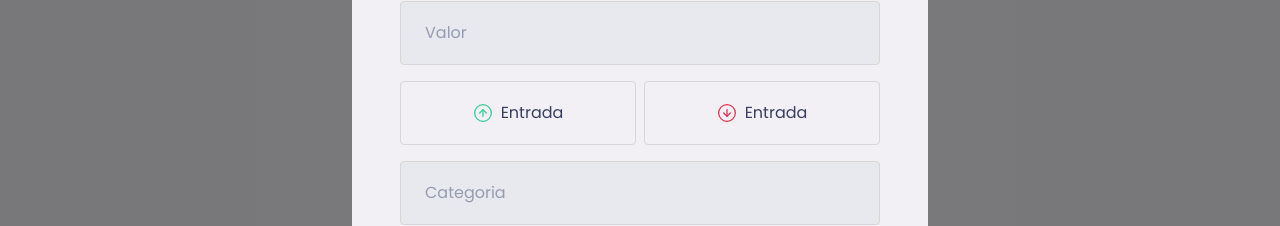
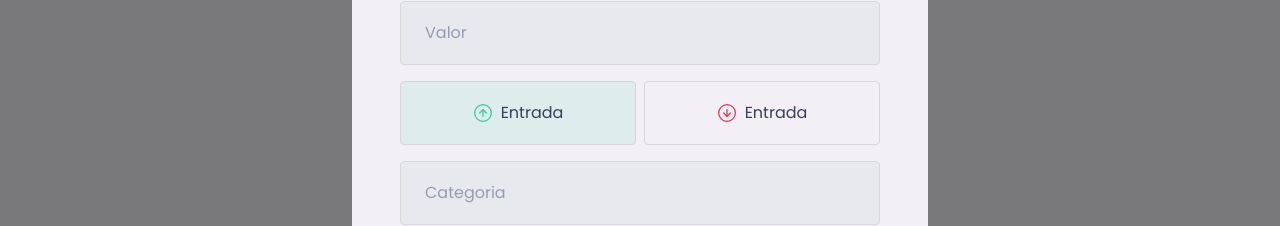
Before and after one commit to rubpalmeida/ignite-dtmoney, a React (Create React App) app: page / in a window 1280 px wide. Both pictures are taken after a click on the button "Nova transação". Shown: the part 317-543 px from the top of the page. Built offline with nearby package versions, Linux system fonts and the light colour scheme; what miragejs would draw is missing.

Commit message:
Radio Button added using Props of styled comp

```diff
--- a/src/components/NewTransactionModal/index.tsx
+++ b/src/components/NewTransactionModal/index.tsx
@@ -11,6 +11,7 @@
 }
 
 export function NewTransactionModal({ isOpen, onRequestClose }: NewTransactionModalProps) {
+
     return (
         <Modal
             isOpen={isOpen}
--- a/src/components/TrasactionTypeButton/index.tsx
+++ b/src/components/TrasactionTypeButton/index.tsx
@@ -1,24 +1,33 @@
-import { Container } from "./styles";
+import { Container, RadioBox } from "./styles";
+import { useState } from "react";
 
 import incomeImg from '../../assets/income.svg'
 import outcomeImg from '../../assets/outcome.svg'
 
 export function TransactionTypeButton() {
+    const [type, setType] = useState('income')
+
     return (
         <Container>
-            <button
+            <RadioBox
                 type="button"
+                onClick={() => { setType('income') }}
+                isActive={type === 'income'}
+                activeColor="green"
             >
                 <img src={incomeImg} alt="Entrada" />
                 <span>Entrada</span>
-            </button>
+            </RadioBox>
 
-            <button
+            <RadioBox
                 type="button"
+                onClick={() => { setType('outcome') }}
+                isActive={type === 'outcome'}
+                activeColor="red"
             >
                 <img src={outcomeImg} alt="Saida" />
                 <span>Entrada</span>
-            </button>
+            </RadioBox>
         </Container>
     );
 }
--- a/src/components/TrasactionTypeButton/styles.ts
+++ b/src/components/TrasactionTypeButton/styles.ts
@@ -1,15 +1,25 @@
 import styled from 'styled-components';
 
-import { darken } from 'polished'
+import { darken, transparentize } from 'polished'
 
 export const Container = styled.div`
     margin: 1rem 0;
     display: grid;
     grid-template-columns: 1fr 1fr;
     grid-gap: 0.5rem;
+`;
 
+interface RadioBoxProps {
+    isActive: boolean;
+    activeColor: 'green' | 'red';
+}
 
-    button {
+const colors = {
+    green: '#33CC95',
+    red: '#E52E4D'
+}
+
+export const RadioBox = styled.button<RadioBoxProps>`
     height: 4rem;
     border: 1px solid #d7d7d7;
     border-radius: 0.25rem;
@@ -18,7 +28,10 @@
     align-items: center;
     justify-content: center;
 
-        background: transparent;
+    background: ${(props) => props.isActive
+        ? transparentize(0.9, colors[props.activeColor])
+        : 'transparent'
+    };
 
     transition: border-color 0.2s;
 
@@ -38,5 +51,4 @@
         font-size: 1rem;
         color: var(--text-title);
     }
-    }
 `;
```
Lines whose indentation alone changed are shown as unchanged.
